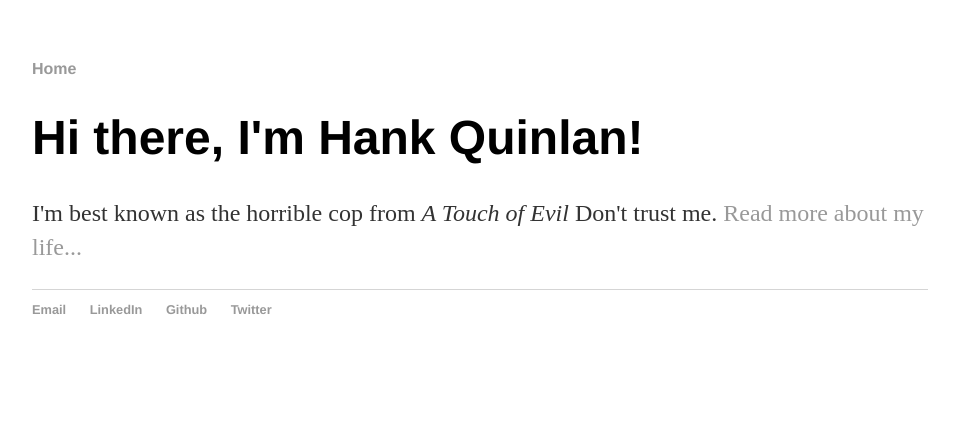
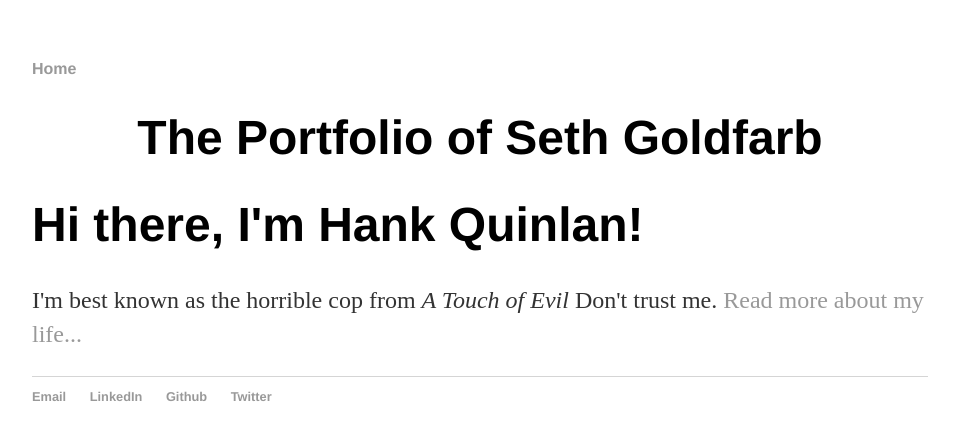
Before and after one commit to goldfarbas/SethGoldfarb, a Jekyll site: the page built from index.html, in a window 1280 px wide. Shown: the top 440 px of the page, without its empty margins (160-1115 px from the left). Built offline with Jekyll 4.4.1, drawn with Linux system fonts in a browser that asks for light colours.

Commit message:
Update default.html

```diff
--- a/_layouts/default.html
+++ b/_layouts/default.html
@@ -14,6 +14,7 @@
         <li><a href="/">Home</a></li>
     </ul>
   </nav>
+	<center><h1>The Portfolio of Seth Goldfarb</center></h1>
   <div class="container">
 
 	{{ content }}
```
